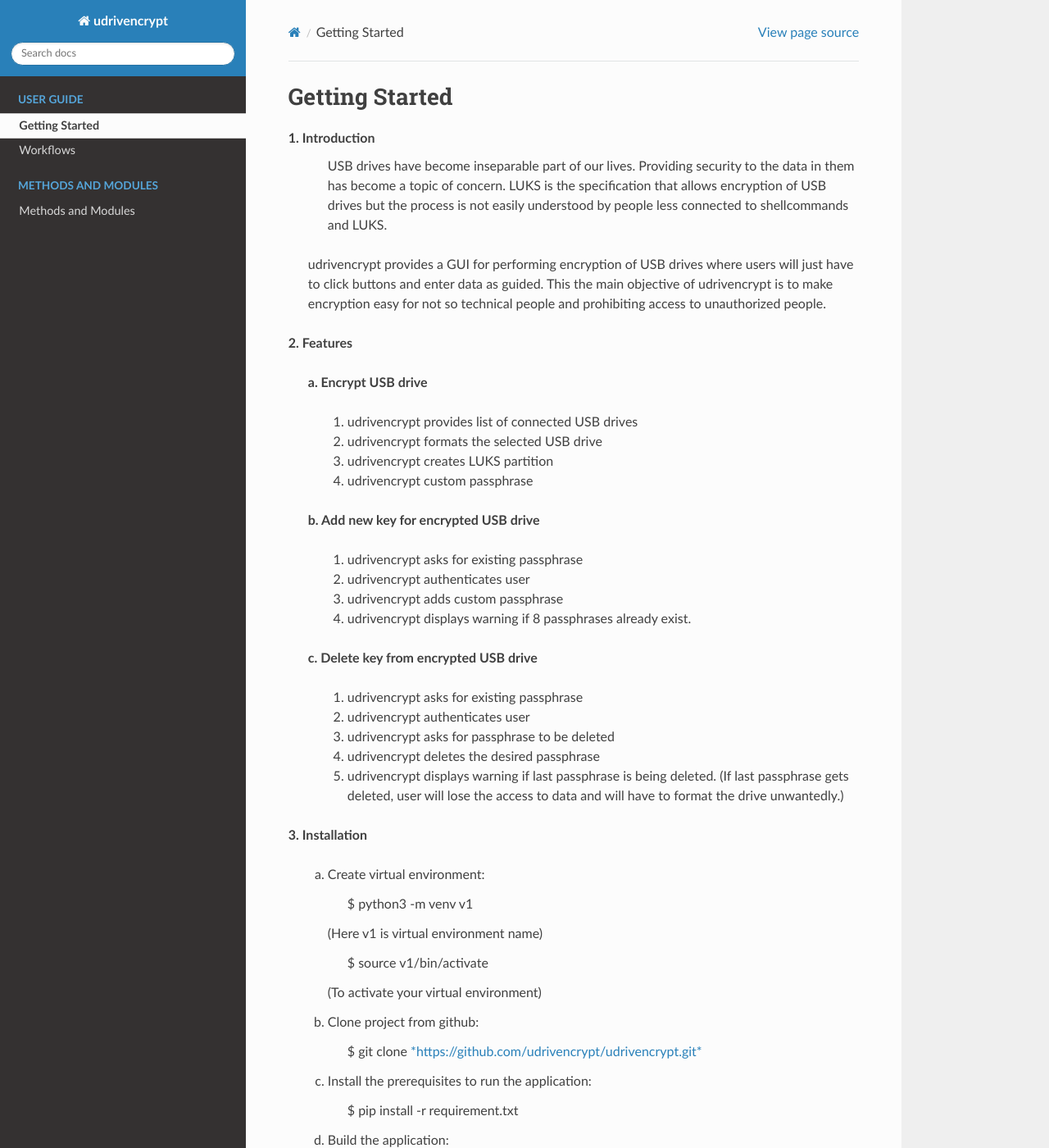
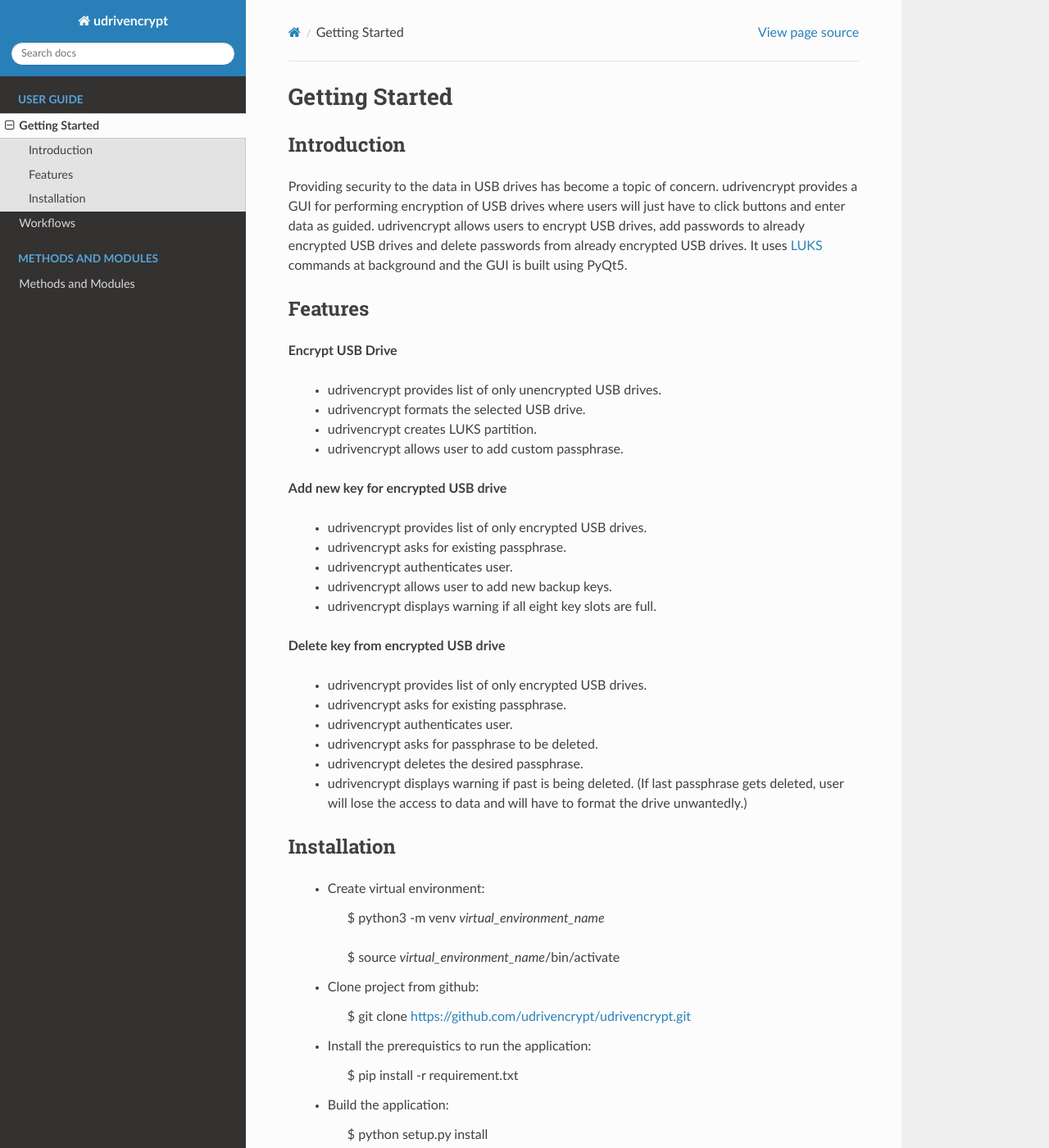
Before and after one commit to udrivencrypt/udrivencrypt, a Sphinx documentation site: the page built from docs/user.rst, in a window 1280 px wide and 1400 px high. Shown: the whole window at 82% size. Built offline with Sphinx 7.4.7 and the Read the Docs theme 2.0.0, drawn with Linux system fonts in a browser that asks for light colours; formulas are drawn with MathJax 3; some of the changed text lies outside the part shown.

Commit message:
Added documentation of next version

```diff
--- a/docs/index.rst
+++ b/docs/index.rst
@@ -6,7 +6,7 @@
 udrivencrypt
 ============
 
-GUI to encrypt USB drives using LUKS.
+GUI to encrypt USB drives using LUKS version v1.0.1.
 
 
 .. toctree::
--- a/docs/user.rst
+++ b/docs/user.rst
@@ -1,75 +1,85 @@
 Getting Started
 ===============
 
-**1. \ Introduction**
-         USB drives have become inseparable part of our lives. Providing security to the data in them has become a topic of concern.
-         LUKS is the specification that allows encryption of USB drives but the process is not easily understood by people less connected to shellcommands and LUKS.
-        udrivencrypt provides a GUI for performing encryption of USB drives where users will just have to click buttons and enter data as guided. This the main objective of udrivencrypt is to make encryption easy for not so technical people and prohibiting access to unauthorized people.
-
-**2. \ Features**
-
-        **a. \ Encrypt USB drive**
-
-                i.   udrivencrypt provides list of connected USB drives
-
-                ii.  udrivencrypt formats the selected USB drive
-
-                iii. udrivencrypt creates LUKS partition
-
-                iv.  udrivencrypt custom passphrase
-
-        **b. \ Add new key for encrypted USB drive**
-
-                i.   udrivencrypt asks for existing passphrase
-
-                ii.  udrivencrypt authenticates user
-
-                iii. udrivencrypt adds custom passphrase
-
-                iv.  udrivencrypt displays warning if 8 passphrases already exist.
-
-        **c. \ Delete key from encrypted USB drive**
-
-                i.   udrivencrypt asks for existing passphrase
-
-                ii.  udrivencrypt authenticates user
-
-                iii. udrivencrypt asks for passphrase to be deleted
-
-                iv.  udrivencrypt deletes the desired passphrase
-
-                v.   udrivencrypt displays warning if last passphrase is being deleted. (If last passphrase gets deleted, user will lose the
-                     access to data and will have to format the drive unwantedly.)
-
-**3. \ Installation**
-
-        a. Create virtual environment:
-
-                $ python3 -m venv v1
-           (Here v1 is virtual environment name)
-
-                $ source v1/bin/activate
-           (To activate your virtual environment)
+Introduction
+------------
+Providing security to the data in USB drives has become a topic of concern. udrivencrypt provides a GUI for performing encryption of USB drives where users will just have to click buttons and enter data as guided.
+udrivencrypt allows users to encrypt USB drives, add passwords to already encrypted USB drives and delete passwords from already encrypted USB drives. It uses `LUKS <https://access.redhat.com/documentation/en-us/red_hat_enterprise_linux/5/html/installation_guide/ch29s02>`_ commands at background and the GUI is built using PyQt5.
 
 
-        b. Clone project from github:
+Features
+--------
 
-                $ git clone `*https://github.com/udrivencrypt/udrivencrypt.git* <https://github.com/udrivencrypt/udrivencrypt.git>`__
+**Encrypt USB Drive**
 
 
-        c. Install the prerequisites to run the application:
+  * udrivencrypt provides list of only unencrypted USB drives.
+
+  * udrivencrypt formats the selected USB drive.
+
+  * udrivencrypt creates LUKS partition.
+
+  * udrivencrypt allows user to add custom passphrase.
+
+
+
+**Add new key for encrypted USB drive**
+
+
+  * udrivencrypt provides list of only encrypted USB drives.
+
+  * udrivencrypt asks for existing passphrase.
+
+  * udrivencrypt authenticates user.
+
+  * udrivencrypt allows user to add new backup keys.
+
+  * udrivencrypt displays warning if all eight key slots are full.
+
+
+
+**Delete key from encrypted USB drive**
+
+
+  * udrivencrypt provides list of only encrypted USB drives.
+
+  * udrivencrypt asks for existing passphrase.
+
+  * udrivencrypt authenticates user.
+
+  * udrivencrypt asks for passphrase to be deleted.
+
+  * udrivencrypt deletes the desired passphrase.
+
+  * udrivencrypt displays warning if past is being deleted. (If last passphrase gets deleted, user will lose the access to data and will have to format the drive unwantedly.)
+
+
+Installation
+------------
+
+  * Create virtual environment:
+
+                $ python3 -m venv *virtual_environment_name*
+
+                $ source *virtual_environment_name*/bin/activate
+
+  * Clone project from github:
+
+                $ git clone https://github.com/udrivencrypt/udrivencrypt.git
+
+
+  * Install the prerequistics to run the application:
 
                 $ pip install -r requirement.txt
 
 
-        d. Build the application:
+  * Build the application:
 
                 $ python setup.py install
 
                 $ python setup.py build
 
-
-        e. Open Terminal and enter the command ‘udrivencrypt’.
+  * Open terminal and enter the command 'udrivencrypt'.
 
 
-        f. Encrypt your USB and make your data safe.
+  * Encrypt your USB and make your data safe.
--- a/setup.py
+++ b/setup.py
@@ -9,7 +9,7 @@ from setuptools import setup,find_packages
 
 setup(name='udrivencrypt',
       packages=find_packages(),
-      version='1.0.0',
+      version='1.0.1',
       description="GUI to encrypt USB drive using PyQt5",
       long_description=open("README.md").read(),
       author='Gajanan More, '
--- a/udrivencrypt/__init__.py
+++ b/udrivencrypt/__init__.py
@@ -1,4 +1,3 @@
-
 from udrivencrypt.main import main
 
 if __name__ == '__main__':
```
Also changed, not shown: docs/methods.rst (+44 -30 lines), docs/workflow.rst (+33 -15 lines).
